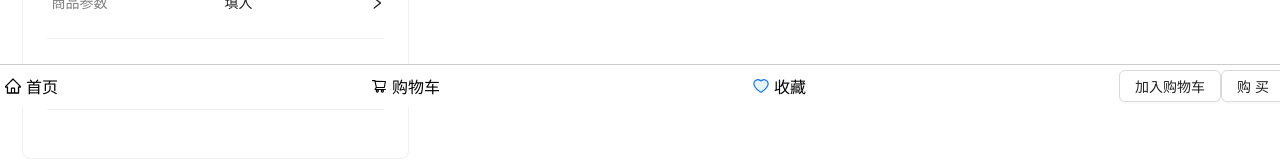
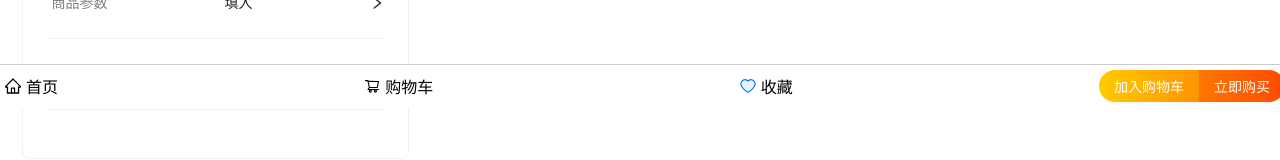
Before and after one commit to Feniers/React-smallTaobao-app, a React (Create React App) app: page /product/1 in a window 1280 px wide. Shown: the part 693-853 px from the top of the page. Built offline with nearby package versions, Linux system fonts and the light colour scheme.

Commit message:
修改按钮样式

```diff
--- a/src/pages/ProductDetail.jsx
+++ b/src/pages/ProductDetail.jsx
@@ -195,8 +195,32 @@ const ProductDetail = () => {
         </div>
 
         <div style={{ display: "flex", justifyContent: "flex-end" }}>
-          <Button onClick={addCart}>加入购物车</Button>
-          <Button onClick={purchase}>购买</Button>
+          <Button
+            onClick={addCart}
+            style={{
+              background:
+                "linear-gradient(90deg, rgb(255, 203, 0), rgb(255, 148, 2))",
+              color: "white",
+              border: "none",
+              cursor: "pointer",
+              borderRadius: "20px 0px 0px 20px",
+            }}
+          >
+            加入购物车
+          </Button>
+          <Button
+            onClick={purchase}
+            style={{
+              background:
+                "linear-gradient(90deg, rgb(255, 119, 0), rgb(255, 73, 0))",
+              color: "white",
+              border: "none",
+              cursor: "pointer",
+              borderRadius: "0px 20px 20px 0px",
+            }}
+          >
+            立即购买
+          </Button>
         </div>
       </div>
     </div>
```
